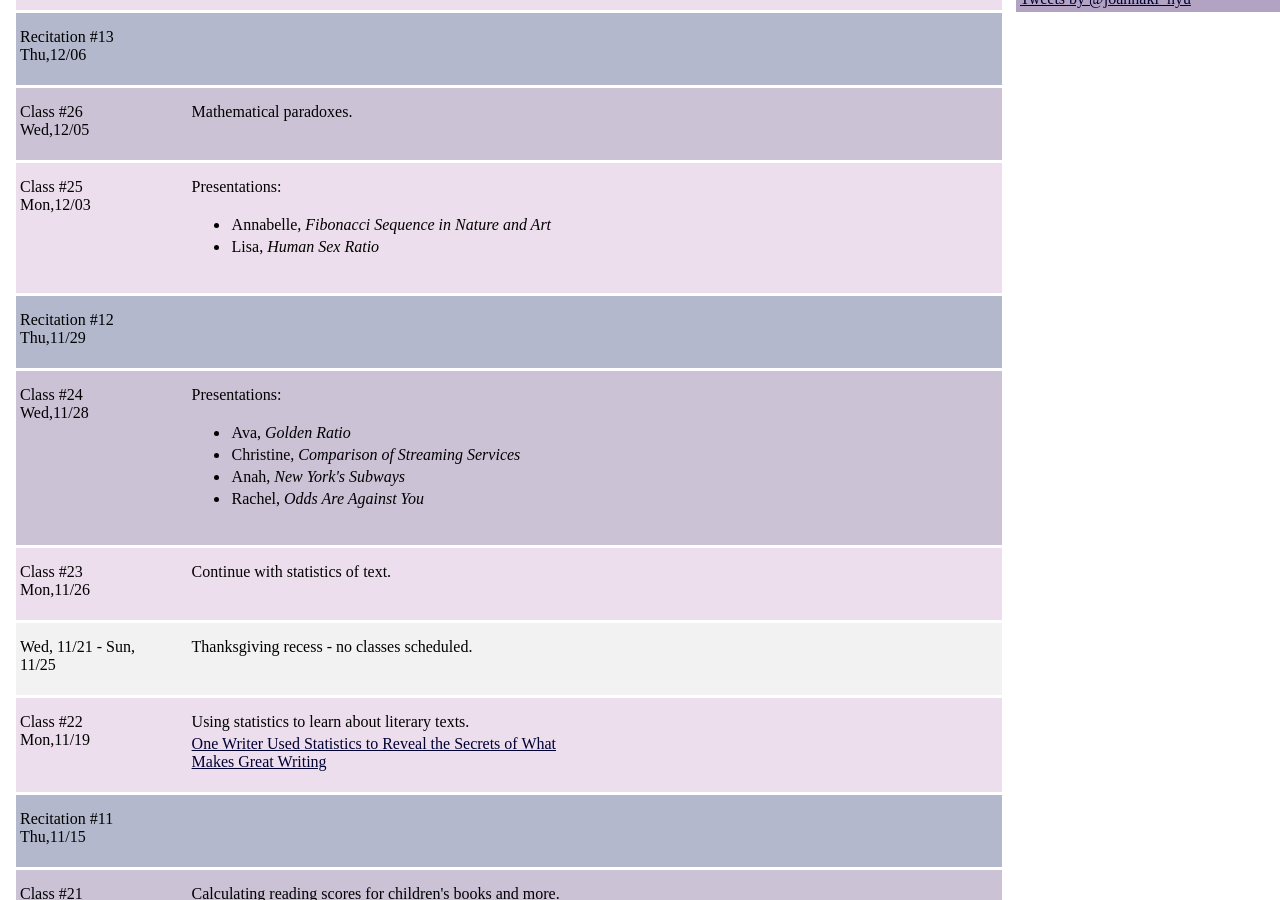
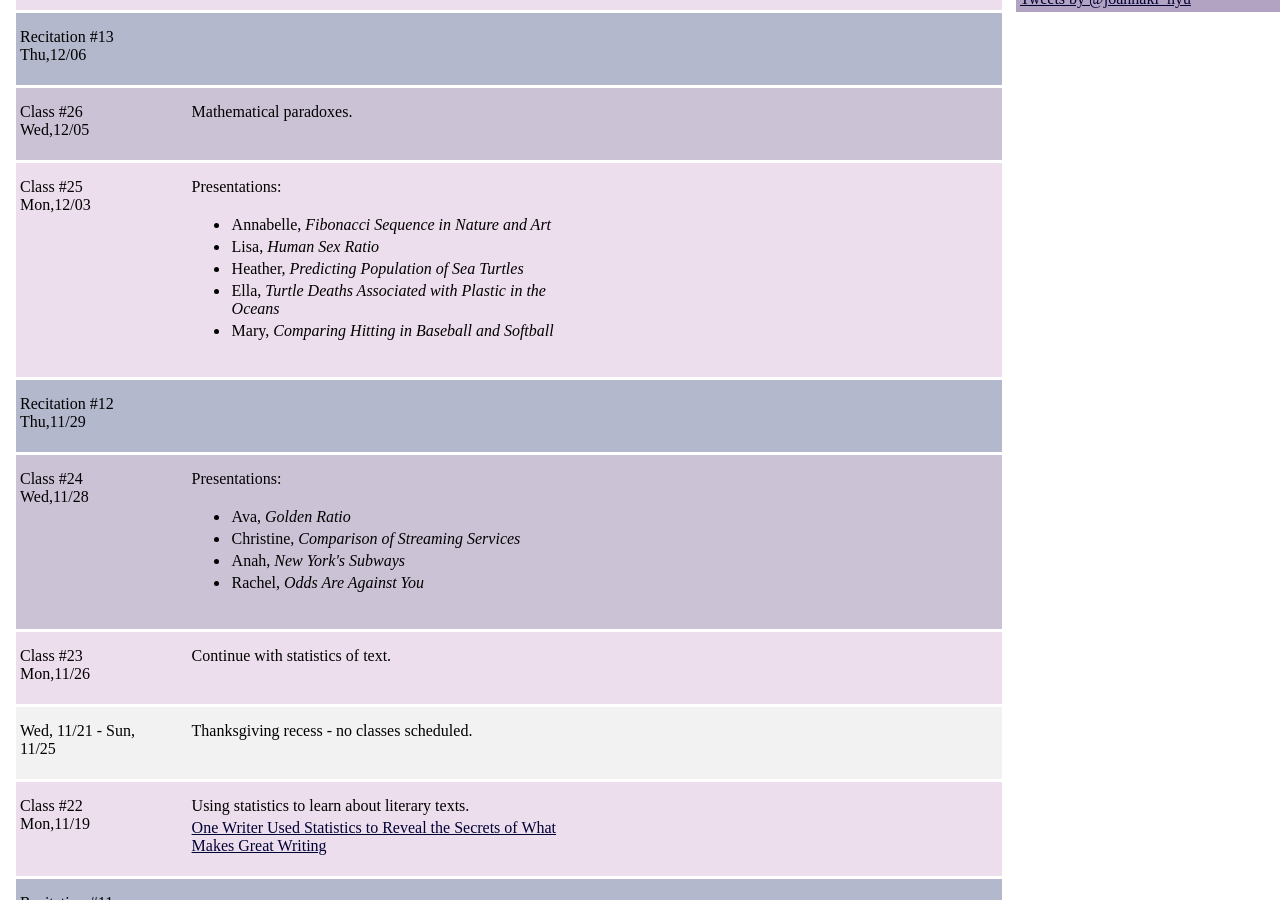
Before and after one commit to joannakl/core109_f18, a Jekyll site: the page built from daily.html, in a window 1280 px wide and 900 px high, scrolled down 418 px. Built offline with Jekyll 4.4.1, drawn with Linux system fonts in a browser that asks for light colours; comment, search, counter and statistics services are not loaded.

Commit message:
update to presentation schedule

```diff
--- a/_includes/daily/lec25.markdown
+++ b/_includes/daily/lec25.markdown
@@ -17,12 +17,12 @@ Presentations:
 
 - Lisa, _Human Sex Ratio_
 
-<!--
 - Heather, _Predicting Population of Sea Turtles_
 
 - Ella, _Turtle Deaths Associated with Plastic in the Oceans_
 
--->
+- Mary, _Comparing Hitting in Baseball and Softball_
+
 
 </p>
 </div>
```
